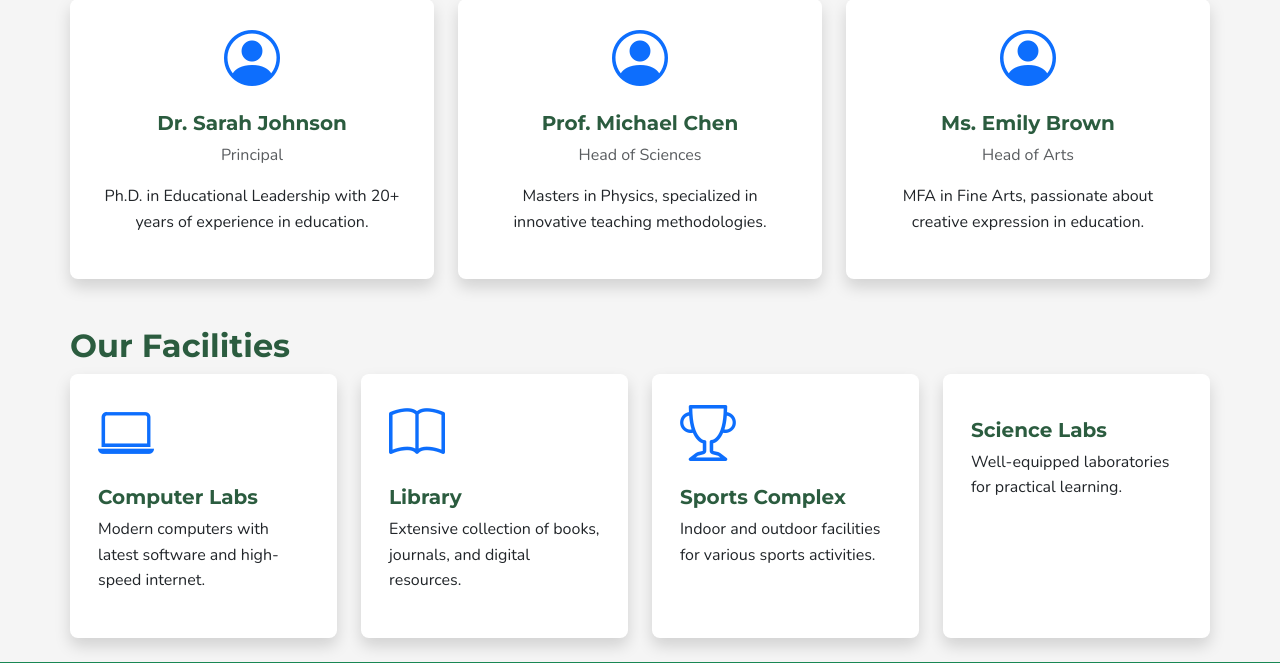
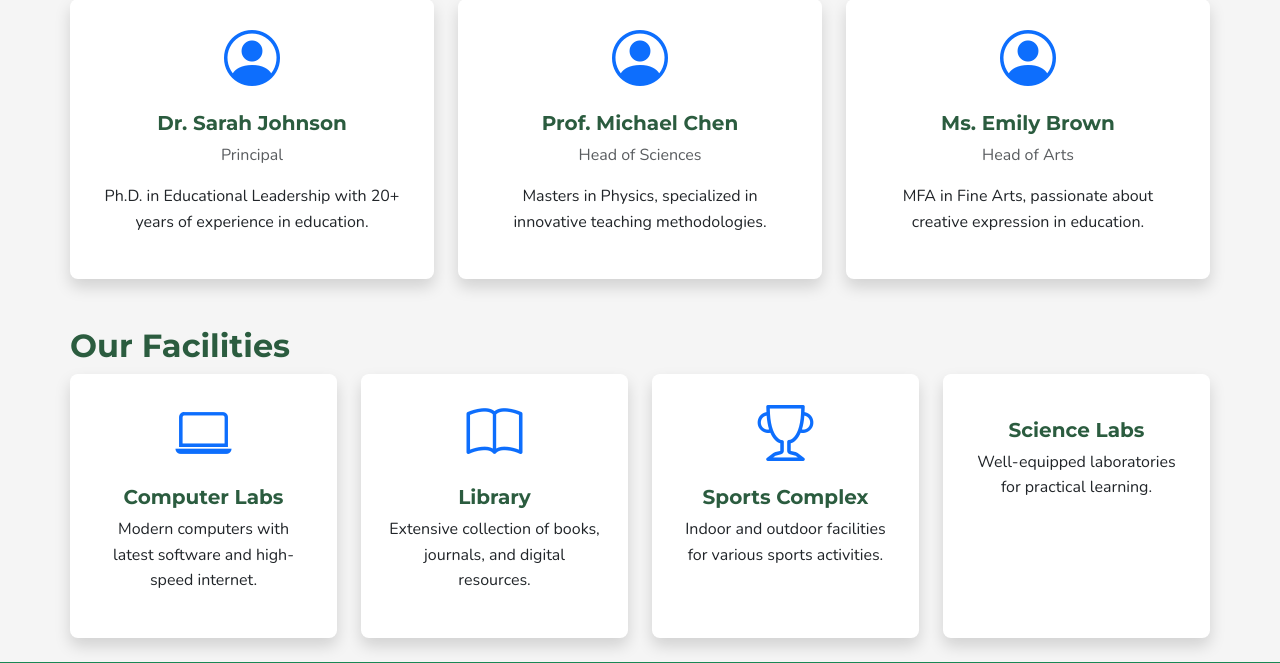
Before and after one commit to boran000/LFIS, a Flask app: page /about in a window 1280 px wide. Shown: the part 1262-1925 px from the top of the page. Run offline with Flask 3, Linux system fonts and the light colour scheme; some libraries are stand-ins or nearby versions.

Commit message:
Update about.html

```diff
--- a/templates/about.html
+++ b/templates/about.html
@@ -96,7 +96,7 @@
             <div class="row g-4">
                 <div class="col-md-3">
                     <div class="card h-100">
-                        <div class="card-body">
+                        <div class="card-body text-center">
                             <i class="bi bi-laptop display-4 text-primary"></i>
                             <h5 class="mt-3">Computer Labs</h5>
                             <p>Modern computers with latest software and high-speed internet.</p>
@@ -105,7 +105,7 @@
                 </div>
                 <div class="col-md-3">
                     <div class="card h-100">
-                        <div class="card-body">
+                        <div class="card-body text-center">
                             <i class="bi bi-book display-4 text-primary"></i>
                             <h5 class="mt-3">Library</h5>
                             <p>Extensive collection of books, journals, and digital resources.</p>
@@ -114,7 +114,7 @@
                 </div>
                 <div class="col-md-3">
                     <div class="card h-100">
-                        <div class="card-body">
+                        <div class="card-body text-center">
                             <i class="bi bi-trophy display-4 text-primary"></i>
                             <h5 class="mt-3">Sports Complex</h5>
                             <p>Indoor and outdoor facilities for various sports activities.</p>
@@ -123,8 +123,8 @@
                 </div>
                 <div class="col-md-3">
                     <div class="card h-100">
-                        <div class="card-body">
-                            <i class="bi bi-flask display-4 text-primary"></i>
+                        <div class="card-body text-center">
+                            <i class="bi bi-flask-fill display-4 text-primary"></i>
                             <h5 class="mt-3">Science Labs</h5>
                             <p>Well-equipped laboratories for practical learning.</p>
                         </div>
```
